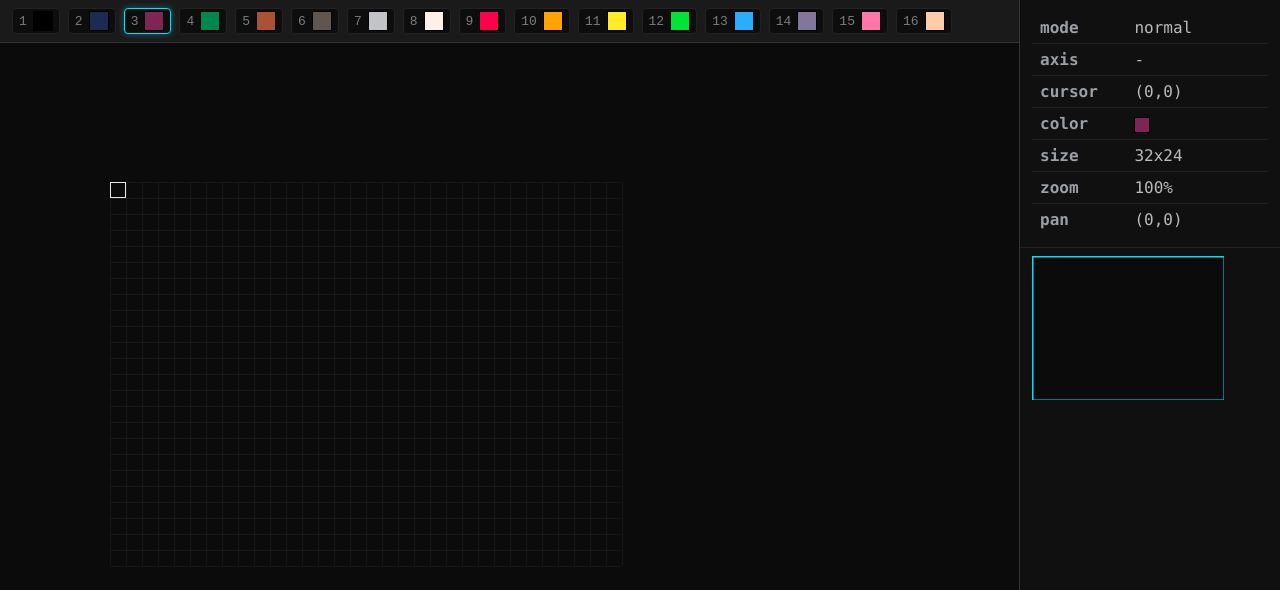
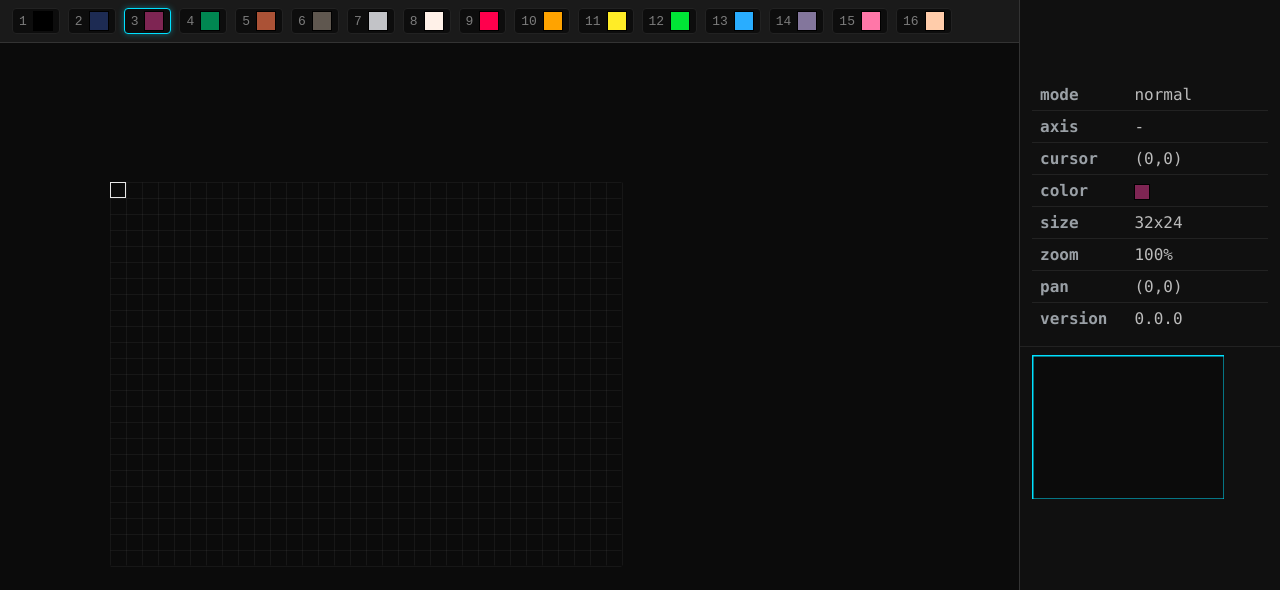
Before and after one commit to miratcan/vpix2, a React (Vite) app: page / in a window 1280 px wide. Shown: the top 590 px of the page. Built offline with nearby package versions, Linux system fonts and the light colour scheme.

Commit message:
feat(ui): side panel command feed (5 lines, fading); show app version; emit executed command labels from engine events

```diff
--- a/core/commands/index.ts
+++ b/core/commands/index.ts
@@ -168,10 +168,23 @@ export function runCommand(
     const result = def.handler({ engine, services: runtime }, args ?? {});
     if (result && typeof (result as any).then === 'function') {
       return (result as Promise<any>)
-        .then((value) => normalizeCommandResult(value))
+        .then((value) => {
+          const normalized = normalizeCommandResult(value);
+          try {
+            // announce executed command (id + description) for UI feeds
+            const label = (KEYBINDINGS.find((b) => b.command === id)?.description) || def.summary || id;
+            (engine as any).emit({ cmd: { id, display: label } });
+          } catch {}
+          return normalized;
+        })
         .catch(() => ({ ok: false, msg: 'command failed' }));
     }
-    return normalizeCommandResult(result);
+    const out = normalizeCommandResult(result);
+    try {
+      const label = (KEYBINDINGS.find((b) => b.command === id)?.description) || def.summary || id;
+      (engine as any).emit({ cmd: { id, display: label } });
+    } catch {}
+    return out;
   } catch {
     return { ok: false, msg: 'command failed' };
   }
--- a/src/App.tsx
+++ b/src/App.tsx
@@ -9,6 +9,7 @@ import CanvasGrid from './components/CanvasGrid/CanvasGrid';
 import MiniMap from './components/MiniMap/MiniMap';
 import Palette from './components/Palette/Palette';
 import StatusBar from './components/StatusBar/StatusBar';
+import CommandFeed from './components/CommandFeed/CommandFeed';
 import Terminal from './components/Terminal/Terminal';
 import { useCommandConsole } from './hooks/useCommandConsole';
 import { useEngine } from './hooks/useEngine';
@@ -51,6 +52,7 @@ export default function App() {
   const [zoom, setZoom] = useState(1);
   const [pan, setPan] = useState<{ x: number; y: number }>({ x: 0, y: 0 });
   const [trail, setTrail] = useState<Array<{ x: number; y: number; ts: number }>>([]);
+  const [cmdFeed, setCmdFeed] = useState<Array<{ id: string; display: string }>>([]);
   const lastCursorRef = useRef<{ x: number; y: number } | null>(null);
 
   // Keep cursor visible by adjusting pan to follow it.
@@ -91,6 +93,22 @@ export default function App() {
       }
     })();
   }, [documents, engine, shareLinks]);
+
+  // Subscribe to engine events to capture executed command labels
+  useEffect(() => {
+    const unsub = engine.subscribe((_, payload) => {
+      const anyPayload = payload as any;
+      if (anyPayload && anyPayload.cmd) {
+        const { id, display } = anyPayload.cmd as { id: string; display: string };
+        setCmdFeed((prev) => {
+          const next = [...prev, { id, display }];
+          const MAX = 50;
+          return next.length > MAX ? next.slice(next.length - MAX) : next;
+        });
+      }
+    });
+    return unsub;
+  }, [engine]);
 
   // Cursor trail: sample intermediate cells on large jumps and timestamp them
   useEffect(() => {
@@ -195,6 +213,7 @@ export default function App() {
           <CanvasGrid engine={engine} zoom={zoom} pan={pan} frame={frame} trail={trail} />
         </div>
         <div className="side-panel">
+          <CommandFeed items={cmdFeed} rows={5} />
           <StatusBar engine={engine} zoom={zoom} pan={pan} />
           <MiniMap engine={engine} pan={pan} zoom={zoom} viewW={800} viewH={480} frame={frame} />
         </div>
--- /dev/null
+++ b/src/components/CommandFeed/CommandFeed.css
@@ -0,0 +1,15 @@
+.command-feed {
+  display: flex;
+  flex-direction: column;
+  gap: 2px;
+  font-size: 12px;
+  line-height: 1.2;
+  min-height: 5.6em;
+  color: #eee;
+}
+.command-feed .feed-line {
+  transition: opacity 120ms linear;
+  white-space: nowrap;
+  overflow: hidden;
+  text-overflow: ellipsis;
+}
--- /dev/null
+++ b/src/components/CommandFeed/CommandFeed.tsx
@@ -0,0 +1,22 @@
+import './CommandFeed.css';
+
+type Item = { id: string; display: string };
+
+export default function CommandFeed({ items, rows = 5 }: { items: Item[]; rows?: number }) {
+  const visible = items.slice(-rows);
+  const baseOpacity = (idx: number, total: number) => {
+    if (total <= 1) return 1;
+    // Map 0..total-1 top->bottom; bottom most opaque
+    const rel = idx / (total - 1);
+    return 0.15 + rel * 0.85; // 0.15 .. 1.0
+  };
+  return (
+    <div className="command-feed" aria-live="polite">
+      {visible.map((item, i) => (
+        <div key={`${i}-${item.id}`} className="feed-line" style={{ opacity: baseOpacity(i, visible.length) }}>
+          {item.display}
+        </div>
+      ))}
+    </div>
+  );
+}
--- a/src/components/StatusBar/StatusBar.tsx
+++ b/src/components/StatusBar/StatusBar.tsx
@@ -40,6 +40,10 @@ export default function StatusBar({ engine, zoom, pan }: Props) {
             <th scope="row">pan</th>
             <td>({pan?.x ?? 0},{pan?.y ?? 0})</td>
           </tr>
+          <tr>
+            <th scope="row">version</th>
+            <td>{__APP_VERSION__}</td>
+          </tr>
         </tbody>
       </table>
     </div>
--- a/vite.config.js
+++ b/vite.config.js
@@ -6,6 +6,9 @@ export default defineConfig({
   // Set base path for GitHub Pages deployment under /vpix2/
   base: '/vpix2/',
   plugins: [react()],
+  define: {
+    __APP_VERSION__: JSON.stringify(process.env.npm_package_version || '0.0.0'),
+  },
   test: {
     environment: 'node',
     include: [
```
